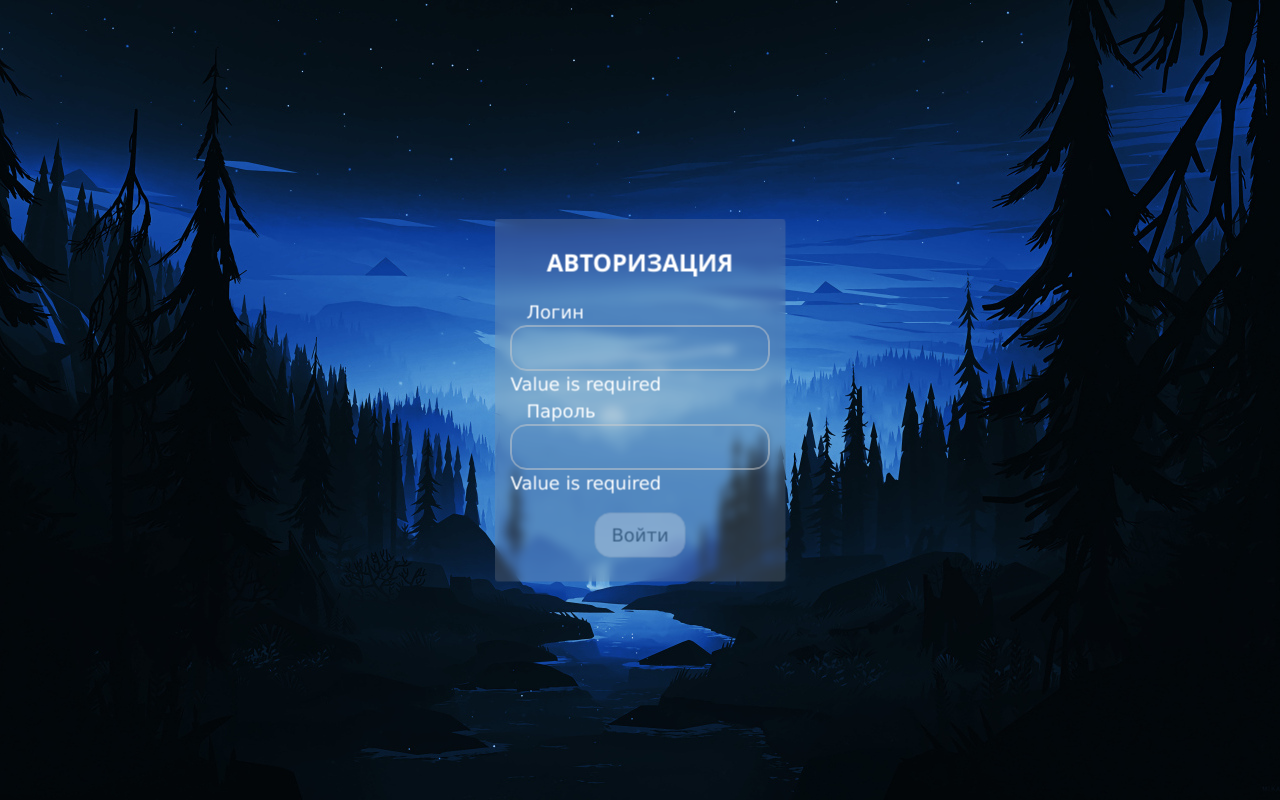
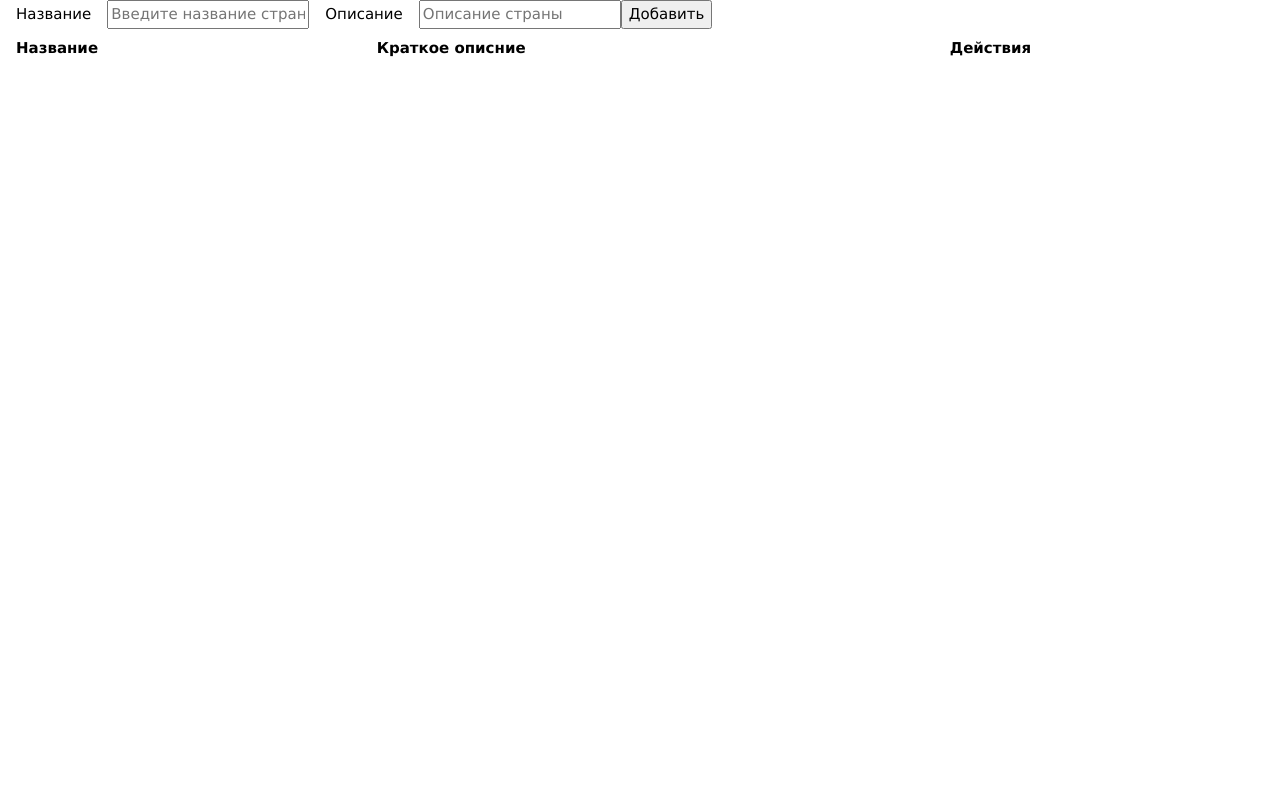
Before and after one commit to metanpropan/my_auth, a Vue app in the folder MyAuth/: page / in a window 1280 px wide. Built offline with nearby package versions, Linux system fonts and the light colour scheme.

Commit message:
добавление функционала (добавить, удалить)

```diff
--- a/MyAuth/src/App.vue
+++ b/MyAuth/src/App.vue
@@ -1,9 +1,11 @@
 <script setup>
 import Authorization from './components/Authorization.vue'
+import ListCountries from './components/ListCountries.vue'
 </script>
 
 <template>
-  <Authorization />
+<!-- пока меняю рабочие компоннеты здесь, дабы router еще не реализован -->
+  <ListCountries />
 </template>
 
 <style scoped>
--- /dev/null
+++ b/MyAuth/src/components/ListCountries.vue
@@ -0,0 +1,69 @@
+<script>
+import { ref } from 'vue'
+
+export default {
+    name: 'ListCountries',
+    setup() {
+        const _NAMECOUNTRY = ref(""), //название страны
+              _DESCRIPTIONCOUNTRY = ref("") ; //описание страны
+
+        const _LISTCOUNTRIES = ref([]); // объект для хранения информации по странам
+
+        let addCountry = (name,description) => { // функция добавления информации по стране
+            _LISTCOUNTRIES.value.push({
+                name: name,
+                description: description,
+            })
+        };
+        let delCountry = (id) => { // функция удаления информации по стране
+            _LISTCOUNTRIES.value.splice(id,1)
+        }
+    return {
+        addCountry,
+        delCountry,
+        _LISTCOUNTRIES,
+        _NAMECOUNTRY,
+        _DESCRIPTIONCOUNTRY
+    }
+    },
+
+}
+</script>
+<template>
+    <div class="">
+        <div class="">
+            <form action="">
+                <label class="w3-padding">Название</label>
+                <input type="text"
+                        placeholder="Введите название страны"
+                        v-model="_NAMECOUNTRY">
+                <label class="w3-padding">Описание</label>
+                <input type="text"
+                        placeholder="Описание страны"
+                        v-model="_DESCRIPTIONCOUNTRY">
+                <input type="button"
+                        value="Добавить"
+                        @click="addCountry(_NAMECOUNTRY,_DESCRIPTIONCOUNTRY)">
+            </form>
+        </div>
+        <div class="">
+            <table class="w3-table w3-striped">
+                <tbody>
+                    <tr>
+                        <th>Название</th>
+                        <th>Краткое описние</th>
+                        <th>Действия</th>
+                    </tr>
+                    <tr v-for="country in _LISTCOUNTRIES" :key="country.id">
+                        <td>{{country.name}}</td>
+                        <td>{{country.description}}</td>
+                        <td><i class="fa-solid fa-trash" @click="delCountry(country.id)"></i></td>
+                    </tr>
+                </tbody>
+            </table>
+        </div>
+    </div>
+</template>
+<style scoped>
+
+</style>
```
